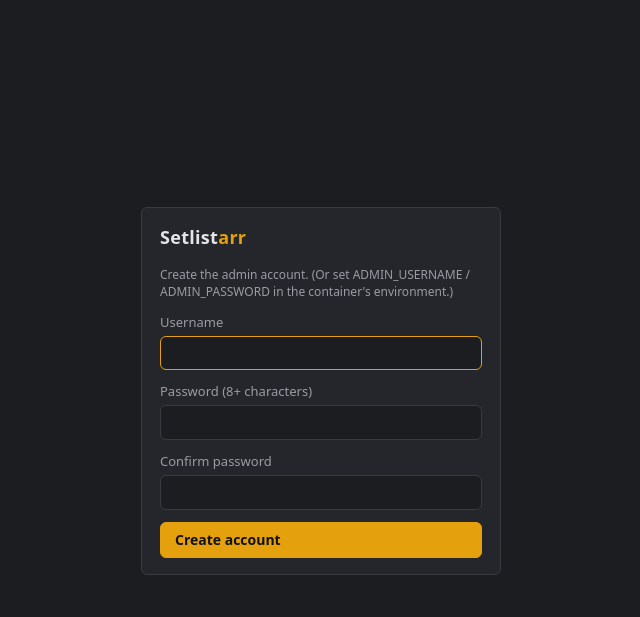
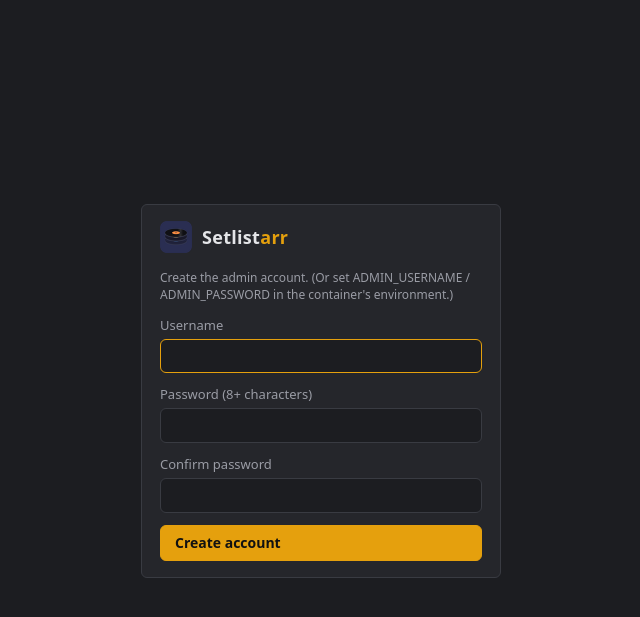
Before and after one commit to Ottodamus/setlistarr, a FastAPI app: page /setup in a window 1280 px wide. Shown: the top 617 px of the page, without its empty margins (319-959 px from the left). Run offline with FastAPI, Linux system fonts and the light colour scheme; parts of the project's set-up code (start-up, migrations or seed data) failed here and were passed over.

Commit message:
Add Setlistarr icon: sidebar logo, favicon and app icons
Logo next to the name in the sidebar (and on the login/setup pages), a
multi-size favicon.ico for the tab bar, PNG icons for home-screen installs
(transparent corners), an Apple touch icon, and a web manifest with the
icon's navy as theme color.

Co-Authored-By: Claude Opus 5.5 <noreply@anthropic.com>

```diff
--- a/pyproject.toml
+++ b/pyproject.toml
@@ -45,6 +45,9 @@ setlistarr = [
     "web/static/*.css",
     "web/static/*.js",
     "web/static/vendor/*.js",
+    "web/static/icons/*.png",
+    "web/static/icons/*.ico",
+    "web/static/icons/*.webmanifest",
 ]
 
 [tool.pytest.ini_options]
--- a/src/setlistarr/web/static/app.css
+++ b/src/setlistarr/web/static/app.css
@@ -33,8 +33,11 @@ code, .mono { font-family: var(--mono); font-size: 12.5px; }
   width: 210px; flex-shrink: 0; background: var(--bg-sidebar);
   border-right: 1px solid var(--border); display: flex; flex-direction: column;
 }
-.brand { padding: 18px 20px; font-size: 18px; font-weight: 700; letter-spacing: .3px; }
-.brand span { color: var(--accent); }
+.brand { display: flex; align-items: center; gap: 10px; padding: 16px 20px; font-size: 18px; font-weight: 700;
+         letter-spacing: .3px; color: var(--text); text-decoration: none; }
+a.brand:hover { text-decoration: none; }
+.brand img { width: 32px; height: 32px; flex-shrink: 0; }
+.brand-text span { color: var(--accent); }
 .nav a {
   display: flex; align-items: center; gap: 10px; padding: 10px 20px;
   color: var(--text-dim); border-left: 3px solid transparent;
--- a/src/setlistarr/web/templates/setup.html
+++ b/src/setlistarr/web/templates/setup.html
@@ -5,10 +5,15 @@
   <meta name="viewport" content="width=device-width, initial-scale=1">
   <title>Set up · Setlistarr</title>
   <link rel="stylesheet" href="/static/app.css?v={{ version }}">
+  <link rel="icon" href="/static/icons/favicon.ico" sizes="any">
+  <link rel="icon" href="/static/icons/icon-32.png" type="image/png" sizes="32x32">
+  <link rel="apple-touch-icon" href="/static/icons/apple-touch-icon.png">
+  <link rel="manifest" href="/static/icons/site.webmanifest">
+  <meta name="theme-color" content="#2a2e52">
 </head>
 <body class="auth-page">
   <form method="post" action="/setup" class="card auth-card">
-    <div class="brand">Setlist<span>arr</span></div>
+    <div class="brand"><img src="/static/icons/logo.png" alt="" width="32" height="32"><span class="brand-text">Setlist<span>arr</span></span></div>
     <p class="dim small" style="margin:0">Create the admin account. (Or set ADMIN_USERNAME / ADMIN_PASSWORD in the container's environment.)</p>
     {% if error %}<div class="alert alert-error">{{ error }}</div>{% endif %}
     <label>Username<input type="text" name="username" autocomplete="username" required autofocus></label>
```
Also changed, not shown: src/setlistarr/web/templates/base.html (+6 -1 lines), src/setlistarr/web/templates/login.html (+6 -1 lines), tests/test_web.py (+7 -0 lines), src/setlistarr/web/static/icons/apple-touch-icon.png (added), src/setlistarr/web/static/icons/favicon.ico (added), src/setlistarr/web/static/icons/icon-192.png (added), src/setlistarr/web/static/icons/icon-32.png (added), src/setlistarr/web/static/icons/icon-512.png (added), src/setlistarr/web/static/icons/logo.png (added), src/setlistarr/web/static/icons/site.webmanifest (added).
